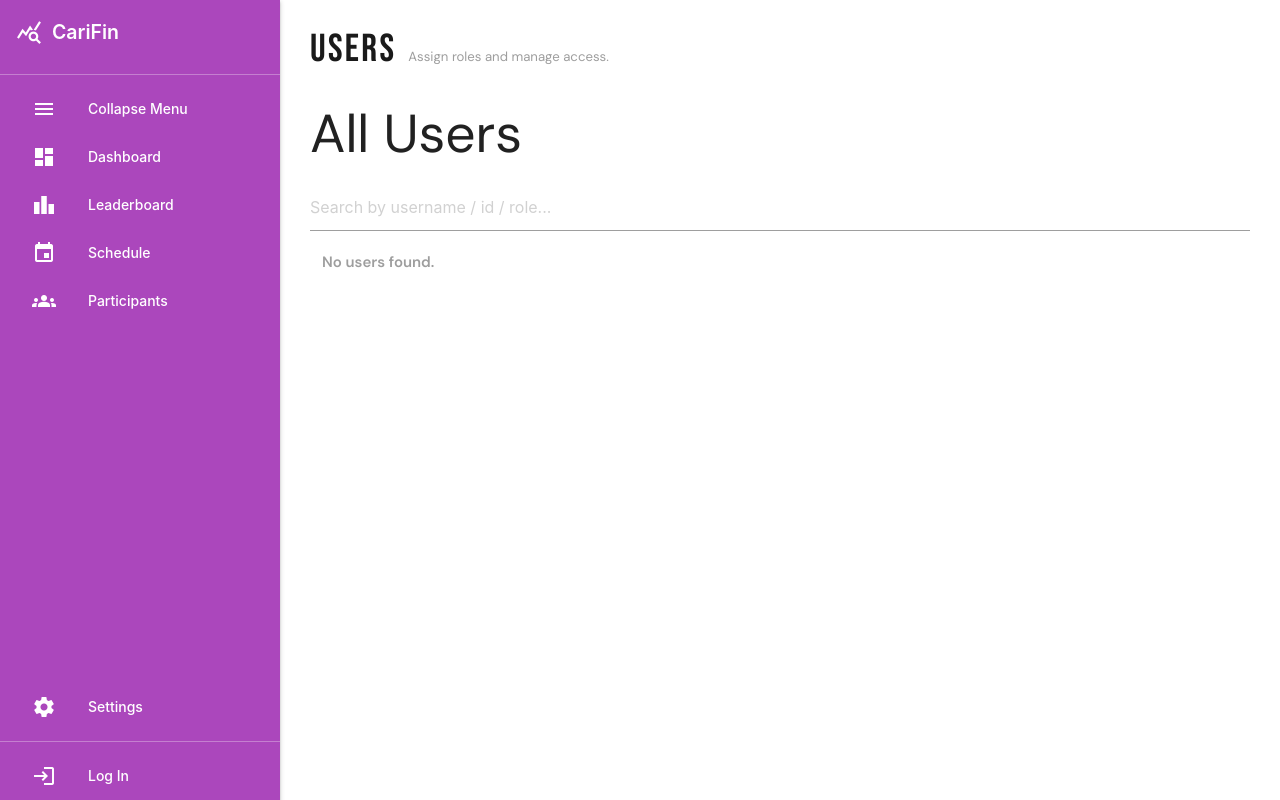
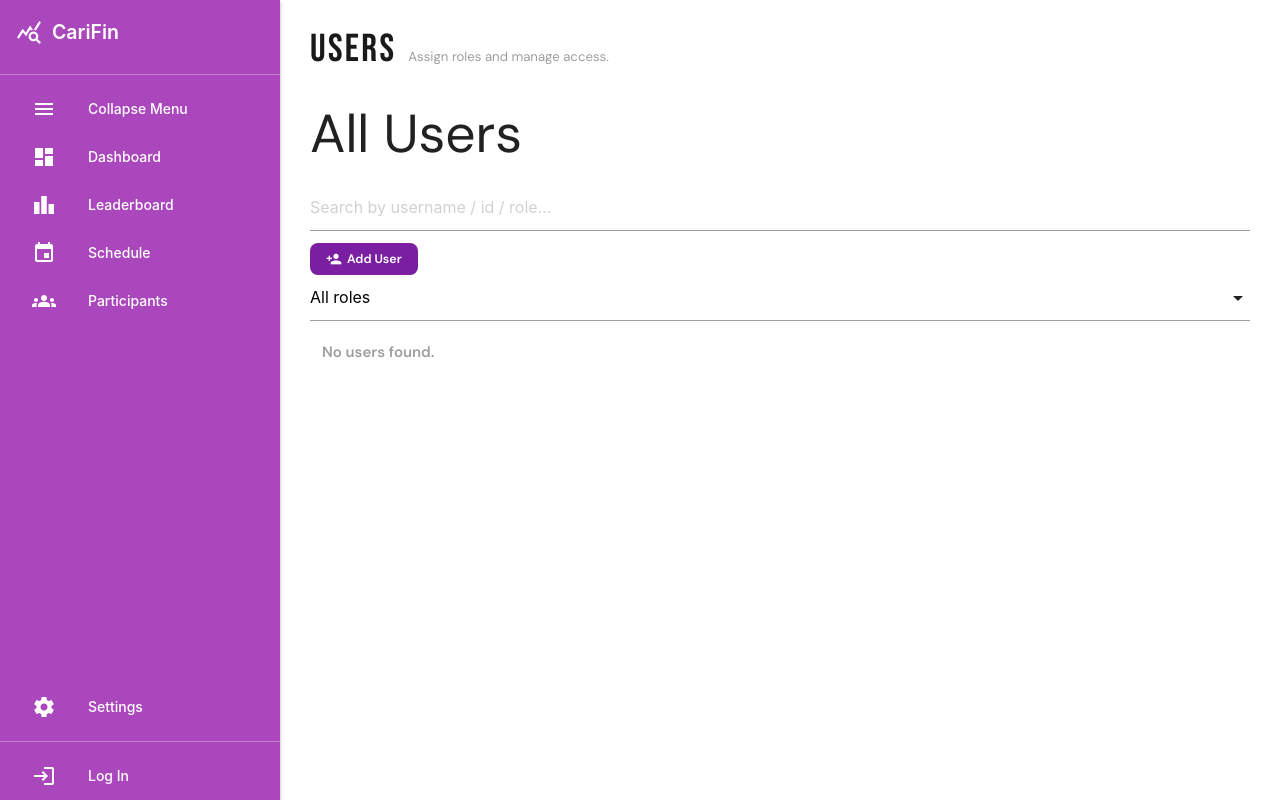
Before and after one commit to CarifinResultsSystem/INFO3604Project, a Flask app: template App/templates/admin/users.html in a window 1280 px wide. Run offline with Flask 3, Linux system fonts and the light colour scheme; the template is opened without the code that fills it, so the values that code supplies are empty.

Commit message:
Fixed SetRole Dropdown

```diff
--- a/App/controllers/admin.py
+++ b/App/controllers/admin.py
@@ -8,7 +8,9 @@ def assignRole(userID, role):
     if not user:
         return None
 
-    allowed = getattr(User, "ALLOWED_ROLES", [])
+    role = (role or "").strip().lower()
+
+    allowed = getattr(User, "ALLOWED_ROLES", ["admin", "scoretaker", "judge", "hr", "user"])
     if role not in allowed:
         return None
 
--- a/App/templates/admin/users.html
+++ b/App/templates/admin/users.html
@@ -34,6 +34,10 @@
 
       <div class="admin-controls">
         <input id="userSearch" class="admin-search" type="text" placeholder="Search by username / id / role...">
+        <button class="dash-card-btn btn-purple" type="button" onclick="openUserModal()">
+          <i class="material-icons" style="font-size:16px;">person_add</i>
+          Add User
+        </button>
         <select id="roleFilter" class="admin-range">
           <option value="">All roles</option>
           <option value="admin">admin</option>
@@ -74,10 +78,12 @@
                   <span class="role-pill role-{{ (u.role or 'user')|lower }}">{{ u.role or 'user' }}</span>
                 </td>
                 <td>
-                  <form method="POST" action="{{ url_for('admin_views.admin_set_user_role', user_id=u.userID) }}"
+                  <form method="POST"
+                        action="{{ url_for('admin_views.admin_set_user_role', user_id=u.userID) }}"
                         style="display:flex; gap:10px; align-items:center; justify-content:flex-end;">
-                    <select name="role" class="admin-input" style="max-width:160px;">
-                      {% set cur = (u.role or 'user') %}
+
+                    <select name="role" class="admin-input" style="max-width:160px;" required>
+                      {% set cur = (u.role or 'user')|lower %}
                       {% for r in ['admin','scoretaker','judge','hr','user'] %}
                         <option value="{{ r }}" {% if cur == r %}selected{% endif %}>{{ r }}</option>
                       {% endfor %}
@@ -133,9 +139,13 @@
   </div>
 </div>
 
-
 <script>
   // Auto-dismiss toasts
+  document.addEventListener('DOMContentLoaded', function () {
+    const selects = document.querySelectorAll('select');
+    M.FormSelect.init(selects);
+  });
+
   document.querySelectorAll('.toast').forEach(toast => {
     setTimeout(() => {
       toast.style.transition = 'opacity 0.4s';
@@ -165,6 +175,8 @@
 
   if (search) search.addEventListener('input', applyFilters);
   if (filter) filter.addEventListener('change', applyFilters);
+
+
 </script>
 
 {% endblock %}
--- a/App/views/admin.py
+++ b/App/views/admin.py
@@ -41,11 +41,11 @@ def admin_users():
     users = User.query.order_by(User.userID.asc()).all()
     return render_template("admin/users.html", user=current_user, users=users)
 
-
 @admin_views.route("/admin/users/<int:user_id>/role", methods=["POST"])
 @jwt_required()
 def admin_set_user_role(user_id):
-    role = request.form.get("role", "").strip()
+    role = (request.form.get("role") or "").strip().lower()
+
     updated = assignRole(user_id, role)
 
     if updated is None:
```
